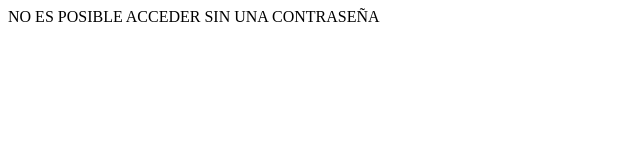
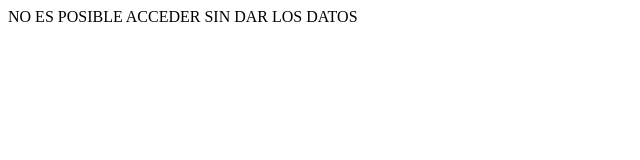
Before and after one commit to SpainLMS/admin, a plain HTML site: page null.html in a window 1280 px wide. Shown: the full height of the page, 0-640 px from the left. Drawn offline with Linux system fonts and the light colour scheme.

Commit message:
Update null.html

```diff
--- a/null.html
+++ b/null.html
@@ -1,3 +1,3 @@
 <title> ERROR </title>
 
-<P> NO ES POSIBLE ACCEDER SIN UNA CONTRASEÑA </P>
+<P> NO ES POSIBLE ACCEDER SIN DAR LOS DATOS </P>
```
